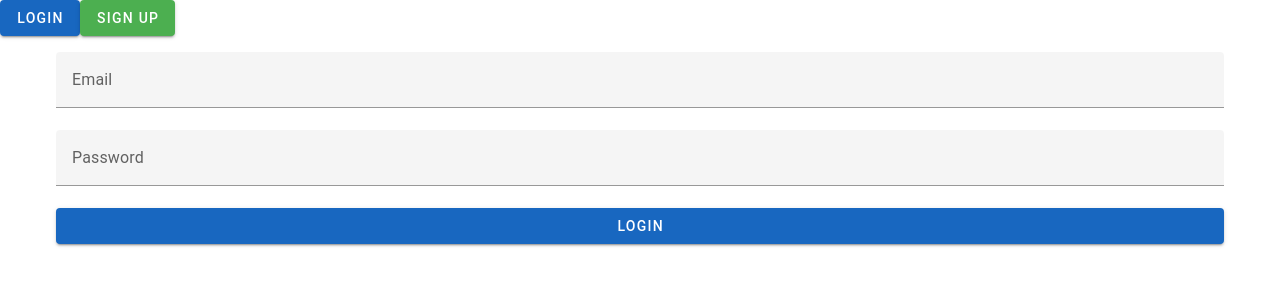
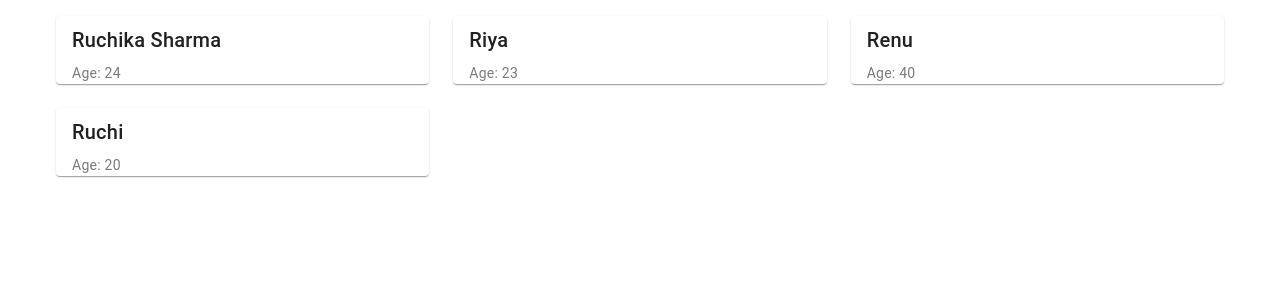
Before and after one commit to ruchik02/Basic-Vue, a Vue app: page / in a window 1280 px wide. Shown: the top 300 px of the page. Built offline with nearby package versions, Linux system fonts and the light colour scheme.

Commit message:
list rendering examples

```diff
--- a/src/App.vue
+++ b/src/App.vue
@@ -2,6 +2,7 @@
 // import Example19 from './components/Example19.vue';
 // import ActiveUser from './components/ActiveUser.vue'
 import Example20 from './components/Example20.vue';
+import Example21 from './components/Example21.vue';
 // import Example18 from './components/Example18.vue';
 // import Example15 from './components/Example15.vue';
 // import Example16 from './components/Example16.vue';
@@ -15,7 +16,8 @@ export default {
     // Example18,
     // Example19,
     // ActiveUser,
-    Example20
+    // Example20,
+    Example21
   }
 }
 </script>
@@ -25,6 +27,7 @@ export default {
     <!-- <Example17 /> -->
      <!-- <Example18 /> -->
      <!-- <Example19 /> -->
-      <Example20 />
+      <!-- <Example20 /> -->
       <!-- <ActiveUser /> -->
+       <Example21 />
 </template>
--- /dev/null
+++ b/src/components/Example21.vue
@@ -0,0 +1,27 @@
+<script>
+export default {
+    data(){
+        return {
+            users: [
+                {id:1, name: "Ruchika Sharma", age: 24},
+                {id:2, name: "Riya", age: 23},
+                {id:3, name: "Renu", age: 40},
+                {id:4, name: "Ruchi", age: 20},
+            ]
+        }
+    }
+}
+
+</script>
+<template>
+    <v-container>
+        <v-row>
+            <v-col v-for="user in users" :key="user.id" cols="12" sm="6" md="4">
+                <v-card>
+                    <v-card-title>{{ user.name }}</v-card-title>
+                    <v-card-subtitle>Age: {{ user.age }}</v-card-subtitle>
+                </v-card>
+            </v-col>
+        </v-row>
+    </v-container>
+</template>
```
